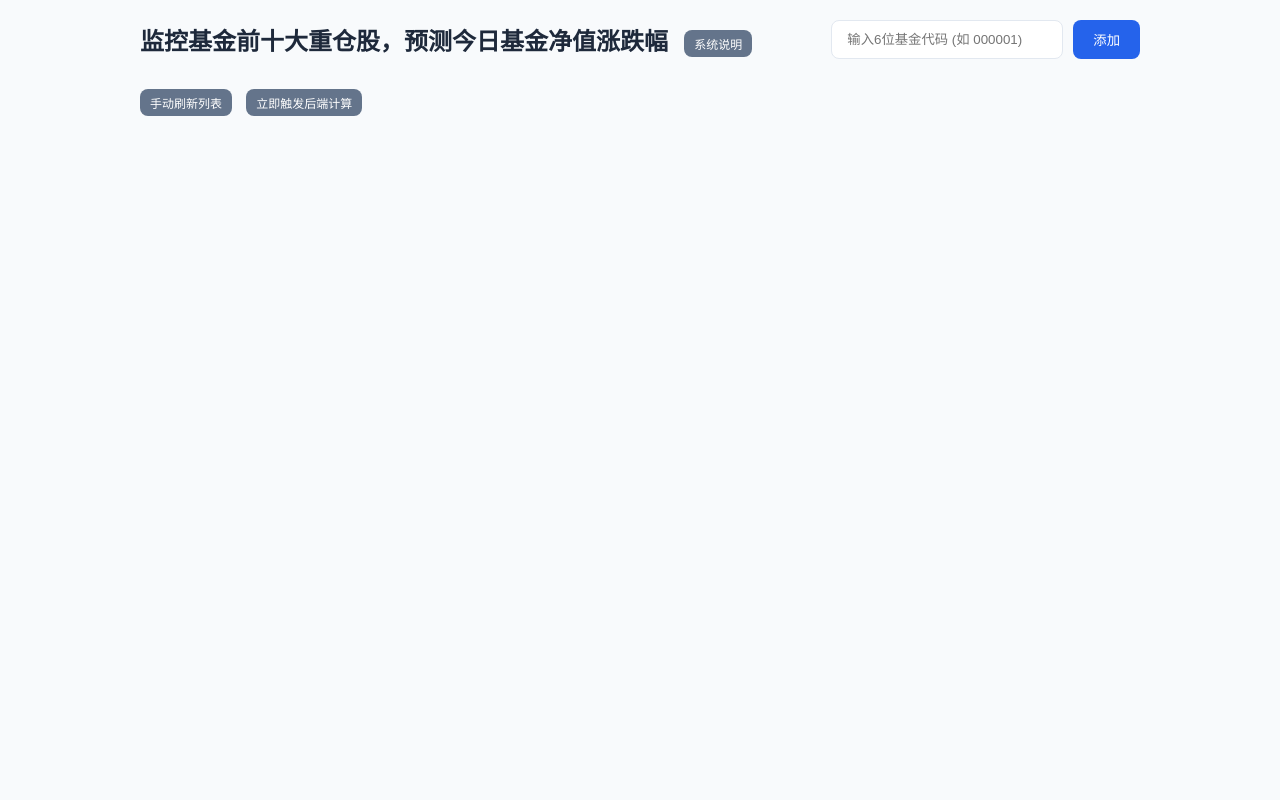
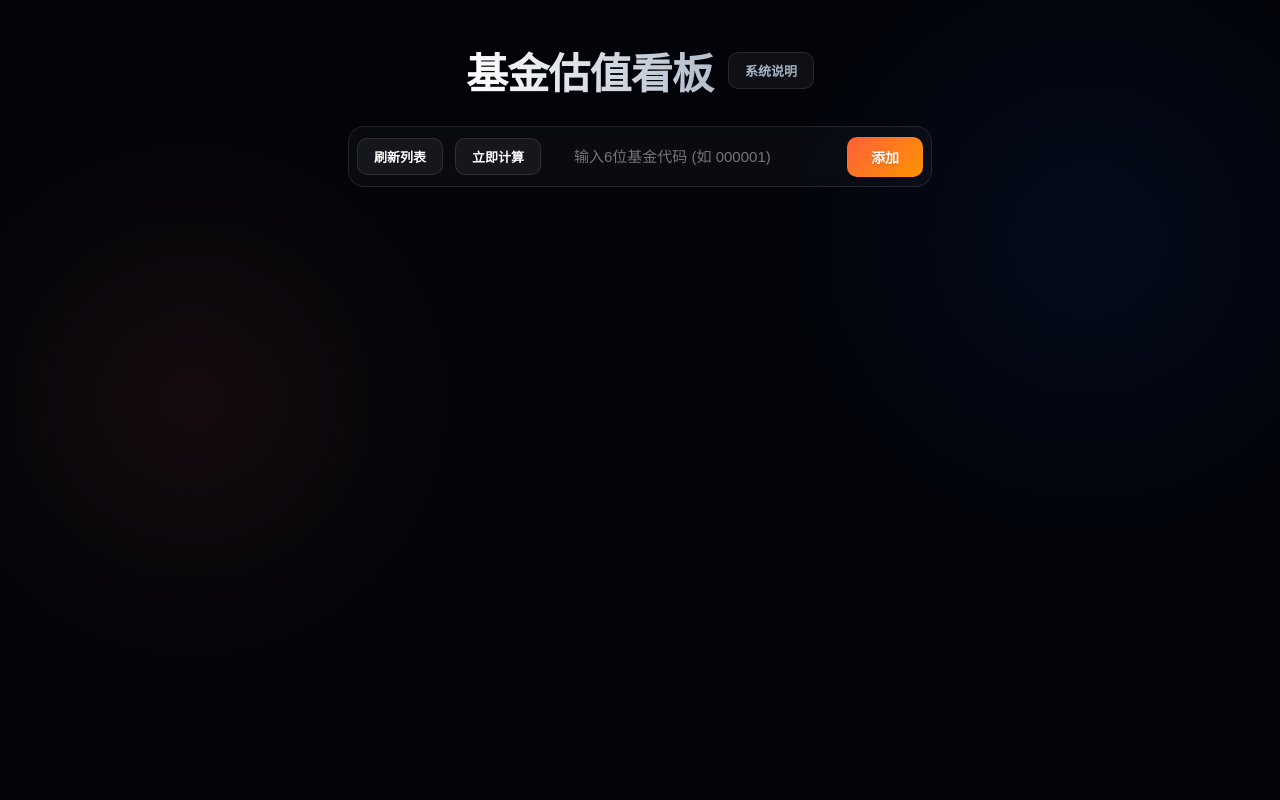
Before and after one commit to 253506088/alpha_weights, a Flask app: page / in a window 1280 px wide. Run offline with Flask 3, Linux system fonts and the light colour scheme; data that the repository does not hold is empty.

Commit message:
样式修改

```diff
--- a/templates/index.html
+++ b/templates/index.html
@@ -7,129 +7,200 @@
     <title>基金实时估值</title>
     <script src="https://cdn.jsdelivr.net/npm/vue@2.6.14/dist/vue.js"></script>
     <script src="https://cdn.jsdelivr.net/npm/echarts@5.4.3/dist/echarts.min.js"></script>
+    <!-- Font Awesome for icons if needed, using unicode for now or SVG in future. Keeping it simple. -->
+    <link href="https://fonts.googleapis.com/css2?family=Inter:wght@400;500;600;700&display=swap" rel="stylesheet">
     <style>
         :root {
-            --primary: #2563eb;
-            --bg: #f8fafc;
-            --card-bg: #ffffff;
-            --text-main: #1e293b;
-            --text-sub: #64748b;
+            /* OpenClaw-inspired Dark Theme Palette */
+            --bg-dark: #02040a;
+            --bg-card: rgba(255, 255, 255, 0.03);
+            --bg-card-hover: rgba(255, 255, 255, 0.07);
+            --border-color: rgba(255, 255, 255, 0.1);
+            --text-main: #ffffff;
+            --text-sub: #94a3b8;
+            --primary-gradient: linear-gradient(135deg, #ff5e3a 0%, #ff9500 100%);
+            --primary-text: #ff7e36;
+            --accent-glow: rgba(255, 94, 58, 0.3);
+
+            /* Status Colors */
             --red: #ef4444;
+            /* Fall/Lose */
             --green: #10b981;
-            --gray: #94a3b8;
+            /* Rise/Win */
+            --gray: #64748b;
         }
 
         body {
             margin: 0;
-            font-family: 'Segoe UI', Tahoma, Geneva, Verdana, sans-serif;
-            background: var(--bg);
+            font-family: 'Inter', -apple-system, BlinkMacSystemFont, "Segoe UI", Roboto, sans-serif;
+            background-color: var(--bg-dark);
+            background-image:
+                radial-gradient(circle at 15% 50%, rgba(255, 94, 58, 0.08), transparent 25%),
+                radial-gradient(circle at 85% 30%, rgba(37, 99, 235, 0.08), transparent 25%);
             color: var(--text-main);
+            min-height: 100vh;
         }
 
         .container {
-            max-width: 1000px;
+            max-width: 1200px;
             margin: 0 auto;
-            padding: 20px;
+            padding: 40px 20px;
         }
 
         header {
             display: flex;
-            justify-content: space-between;
+            flex-direction: column;
+            gap: 25px;
+            margin-bottom: 50px;
             align-items: center;
-            margin-bottom: 30px;
+            text-align: center;
         }
 
         h1 {
             margin: 0;
-            font-size: 24px;
+            font-size: 42px;
+            font-weight: 700;
+            background: linear-gradient(to right, #ffffff, #94a3b8);
+            -webkit-background-clip: text;
+            -webkit-text-fill-color: transparent;
+            letter-spacing: -0.02em;
         }
 
         .input-group {
             display: flex;
-            gap: 10px;
+            gap: 12px;
+            align-items: center;
+            background: rgba(255, 255, 255, 0.03);
+            padding: 8px;
+            border-radius: 16px;
+            border: 1px solid var(--border-color);
+            backdrop-filter: blur(10px);
         }
 
         input {
-            padding: 10px 15px;
-            border: 1px solid #e2e8f0;
-            border-radius: 8px;
+            padding: 12px 20px;
+            background: transparent;
+            border: 1px solid transparent;
+            color: white;
+            font-size: 15px;
+            width: 240px;
+            border-radius: 10px;
             outline: none;
-            width: 200px;
+            transition: all 0.3s ease;
+        }
+
+        input:focus {
+            background: rgba(255, 255, 255, 0.05);
+            border-color: rgba(255, 255, 255, 0.2);
         }
 
         button {
-            padding: 10px 20px;
-            background: var(--primary);
-            color: white;
-            border: none;
-            border-radius: 8px;
+            padding: 10px 24px;
+            font-size: 14px;
+            font-weight: 600;
+            border-radius: 10px;
+            border: 1px solid var(--border-color);
             cursor: pointer;
-            transition: opacity 0.2s;
+            transition: all 0.3s ease;
+            background: rgba(255, 255, 255, 0.05);
+            color: var(--text-main);
         }
 
         button:hover {
+            background: rgba(255, 255, 255, 0.1);
+            transform: translateY(-1px);
+        }
+
+        /* Primary Action Buttons within input group */
+        .input-group button:last-child {
+            background: var(--primary-gradient);
+            border: none;
+            color: white;
+            text-shadow: 0 1px 2px rgba(0, 0, 0, 0.2);
+        }
+
+        .input-group button:last-child:hover {
             opacity: 0.9;
+            box-shadow: 0 0 15px var(--accent-glow);
+        }
+
+        .refresh-btn {
+            font-size: 13px;
+            padding: 8px 16px;
         }
 
         .fund-grid {
             display: grid;
-            grid-template-columns: repeat(auto-fill, minmax(300px, 1fr));
-            gap: 20px;
+            grid-template-columns: repeat(auto-fill, minmax(320px, 1fr));
+            gap: 24px;
         }
 
         .fund-card {
-            background: var(--card-bg);
-            border-radius: 12px;
-            padding: 20px;
-            box-shadow: 0 4px 6px -1px rgb(0 0 0 / 0.1);
+            background: var(--bg-card);
+            border: 1px solid var(--border-color);
+            border-radius: 16px;
+            padding: 24px;
+            position: relative;
             cursor: pointer;
-            transition: transform 0.2s;
+            transition: all 0.3s cubic-bezier(0.4, 0, 0.2, 1);
+            backdrop-filter: blur(4px);
         }
 
         .fund-card:hover {
-            transform: translateY(-2px);
+            background: var(--bg-card-hover);
+            transform: translateY(-4px);
+            border-color: rgba(255, 255, 255, 0.2);
+            box-shadow: 0 20px 40px -10px rgba(0, 0, 0, 0.5);
         }
 
         .card-header {
             display: flex;
             justify-content: space-between;
-            margin-bottom: 10px;
+            margin-bottom: 20px;
+            align-items: flex-start;
         }
 
         .code {
             color: var(--text-sub);
-            font-size: 14px;
+            font-size: 13px;
             display: flex;
             align-items: center;
-            gap: 5px;
+            gap: 8px;
+            margin-top: 4px;
         }
 
         .name {
-            font-weight: bold;
-            font-size: 16px;
-            margin-bottom: 5px;
+            font-weight: 600;
+            font-size: 18px;
+            color: var(--text-main);
+            margin-bottom: 4px;
         }
 
         .value {
-            font-size: 32px;
-            font-weight: bold;
+            font-size: 42px;
+            font-weight: 700;
             display: flex;
             align-items: baseline;
+            letter-spacing: -1px;
+            margin: 15px 0;
         }
 
         .value small {
             font-size: 14px;
-            margin-left: 5px;
+            margin-left: 8px;
             color: var(--text-sub);
-            font-weight: normal;
+            font-weight: 500;
+            letter-spacing: 0;
         }
 
         .up {
             color: var(--red);
+            text-shadow: 0 0 20px rgba(239, 68, 68, 0.3);
         }
 
         .down {
             color: var(--green);
+            text-shadow: 0 0 20px rgba(16, 185, 129, 0.3);
         }
 
         .neutral {
@@ -165,106 +241,97 @@
         }
 
         .modal {
-            background: white;
+            background: #0f111a;
             width: 90%;
             max-width: 1100px;
-            /* Increased width */
-            border-radius: 16px;
-            padding: 20px;
+            border-radius: 20px;
+            padding: 30px;
             position: relative;
             max-height: 90vh;
             overflow-y: auto;
+            border: 1px solid rgba(255, 255, 255, 0.1);
+            box-shadow: 0 25px 50px -12px rgba(0, 0, 0, 0.8);
+            color: var(--text-main);
         }
 
-        /* Modal Side-by-Side Layout */
         .modal-body {
             display: flex;
-            gap: 20px;
+            gap: 30px;
             align-items: flex-start;
         }
 
         .modal-left {
             flex: 1;
             min-width: 0;
-            /* Important for chart resizing */
         }
 
         .modal-right {
             width: 350px;
             flex-shrink: 0;
-            border-left: 1px solid #f1f5f9;
-            padding-left: 20px;
+            border-left: 1px solid var(--border-color);
+            padding-left: 30px;
         }
 
         .close-btn {
             position: absolute;
-            top: 15px;
-            right: 20px;
+            top: 25px;
+            right: 25px;
             font-size: 24px;
             cursor: pointer;
             color: var(--text-sub);
             z-index: 10;
+            transition: color 0.2s;
+        }
+
+        .close-btn:hover {
+            color: white;
         }
 
         #chart {
             width: 100%;
-            height: 550px;
-            /* Increased height */
+            height: 400px;
             margin-top: 10px;
         }
 
-        /* ... controls ... */
-
-        /* Detail Table */
         .detail-table-container {
             margin-top: 0;
             border-top: none;
             padding-top: 0;
-            max-height: 550px;
-            /* Increased height */
+            max-height: 600px;
             overflow-y: auto;
         }
 
-        /* ... */
-        .refresh-btn {
-            background: var(--text-sub);
-            font-size: 12px;
-            padding: 5px 10px;
-        }
-
         .icon-btn {
-            background: none;
-            border: 1px solid #cbd5e1;
+            background: transparent;
+            border: 1px solid var(--border-color);
             color: var(--text-sub);
-            border-radius: 4px;
-            padding: 0px 5px;
-            font-size: 12px;
+            border-radius: 6px;
+            padding: 2px 8px;
+            font-size: 11px;
             line-height: 1.5;
             cursor: pointer;
         }
 
         .icon-btn:hover {
-            background: #e2e8f0;
-            color: var(--primary);
+            background: rgba(255, 255, 255, 0.1);
+            color: white;
+            border-color: rgba(255, 255, 255, 0.3);
         }
 
         .delete-btn {
             background: none;
             border: none;
-            color: #cbd5e1;
-            font-size: 18px;
+            color: var(--text-sub);
+            font-size: 20px;
             cursor: pointer;
-            padding: 0 5px;
-            margin-left: 10px;
+            padding: 4px;
             line-height: 1;
+            transition: color 0.2s;
         }
 
         .delete-btn:hover {
             color: var(--red);
         }
-
-        /* Detail Table */
-
 
         .detail-table {
             width: 100%;
@@ -290,9 +361,23 @@
             text-align: left;
         }
 
-        .detail-table small {
-            color: var(--text-sub);
-            margin-left: 5px;
+        /* Scrollbar styles */
+        ::-webkit-scrollbar {
+            width: 8px;
+            height: 8px;
+        }
+
+        ::-webkit-scrollbar-track {
+            background: rgba(0, 0, 0, 0.1);
+        }
+
+        ::-webkit-scrollbar-thumb {
+            background: rgba(255, 255, 255, 0.1);
+            border-radius: 4px;
+        }
+
+        ::-webkit-scrollbar-thumb:hover {
+            background: rgba(255, 255, 255, 0.2);
         }
     </style>
 </head>
@@ -300,9 +385,13 @@
 <body>
     <div id="app" class="container">
         <header>
-            <h1>监控基金前十大重仓股，预测今日基金净值涨跌幅 <button class="refresh-btn" style="vertical-align: middle; margin-left: 10px;"
-                    @click="showHelpModal = true">系统说明</button></h1>
+            <h1 style="display: flex; align-items: center; gap: 15px;">
+                基金估值看板
+                <button class="refresh-btn" @click="showHelpModal = true">系统说明</button>
+            </h1>
             <div class="input-group">
+                <button class="refresh-btn" @click="fetchList">刷新列表</button>
+                <button class="refresh-btn" @click="triggerUpdate">立即计算</button>
                 <input v-model="newFundCode" placeholder="输入6位基金代码 (如 000001)" @keyup.enter="addFund">
                 <button @click="addFund" :disabled="loading">[[ loading ? '添加中...' : '添加' ]]</button>
             </div>
@@ -356,15 +447,12 @@
             </div>
         </div>
 
-        <div class="controls">
-            <button class="refresh-btn" @click="fetchList">手动刷新列表</button>
-            <button class="refresh-btn" style="margin-left:10px" @click="triggerUpdate">立即触发后端计算</button>
-        </div>
-
         <div class="modal-overlay" :class="{ active: showModal }" @click.self="closeModal">
             <div class="modal">
                 <div class="close-btn" @click="closeModal">&times;</div>
-                <h3 v-if="selectedFund" style="margin-bottom: 20px;">[[ selectedFund.name ]] ([[ selectedFund.code ]])
+                <h3 v-if="selectedFund" style="margin-bottom: 20px;">[[ selectedFund.name ]] <span
+                        style="font-weight: normal; color: var(--text-sub); font-size: 16px;">([[ selectedFund.code
+                        ]])</span>
                 </h3>
 
                 <div class="modal-body">
@@ -568,8 +656,12 @@
                     const self = this;
 
                     const option = {
+                        backgroundColor: 'transparent',
                         tooltip: {
                             trigger: 'axis',
+                            backgroundColor: 'rgba(5, 5, 10, 0.9)',
+                            borderColor: '#333',
+                            textStyle: { color: '#fff' },
                             formatter: function (params) {
                                 if (params.length > 0) {
                                     const index = params[0].dataIndex;
@@ -583,16 +675,30 @@
                                 return '';
                             }
                         },
-                        grid: { top: 30, bottom: 30, left: 40, right: 20 },
+                        grid: {
+                            top: 40,
+                            bottom: 30,
+                            left: 50,
+                            right: 30,
+                            borderColor: 'rgba(255,255,255,0.1)'
+                        },
                         xAxis: {
                             type: 'category',
                             data: times,
-                            boundaryGap: false
+                            boundaryGap: false,
+                            axisLine: { lineStyle: { color: 'rgba(255,255,255,0.3)' } },
+                            axisLabel: { color: '#94a3b8' }
                         },
                         yAxis: {
                             type: 'value',
                             scale: true,
-                            axisLabel: { formatter: '{value}%' }
+                            axisLabel: {
+                                formatter: '{value}%',
+                                color: '#94a3b8'
+                            },
+                            splitLine: {
+                                lineStyle: { color: 'rgba(255,255,255,0.05)' }
+                            }
                         },
                         series: [{
                             data: values,
@@ -601,11 +707,11 @@
                             showSymbol: false,
                             areaStyle: {
                                 color: new echarts.graphic.LinearGradient(0, 0, 0, 1, [
-                                    { offset: 0, color: 'rgba(37, 99, 235, 0.2)' },
-                                    { offset: 1, color: 'rgba(37, 99, 235, 0)' }
+                                    { offset: 0, color: 'rgba(255, 94, 58, 0.2)' },
+                                    { offset: 1, color: 'rgba(255, 94, 58, 0)' }
                                 ])
                             },
-                            lineStyle: { width: 3, color: '#2563eb' }
+                            lineStyle: { width: 3, color: '#ff5e3a' }
                         }]
                     };
                     this.chartInstance.setOption(option);
```
Also changed, not shown: other parts of templates/index.html (+26 -15 lines).
